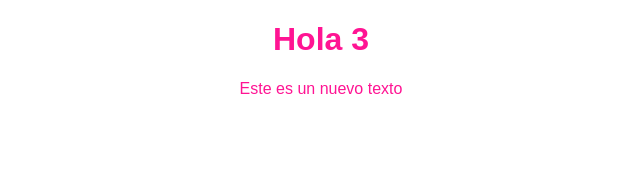
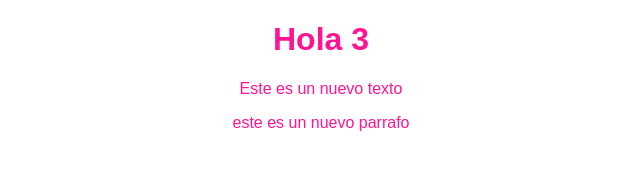
Before and after one commit to ivancastro/hyperBlog, a plain HTML site: page index.html in a window 1280 px wide. Shown: the whole page, without its empty margins (319-959 px from the left). Drawn offline with Linux system fonts and the light colour scheme.

Commit message:
nuevo parrafo

```diff
--- a/index.html
+++ b/index.html
@@ -10,6 +10,7 @@
     <h1>Hola 3</h1>
     <div>
         Este es un nuevo texto
+        <p>este es un nuevo parrafo</p>
     </div>
 </body>
 </html>
```
